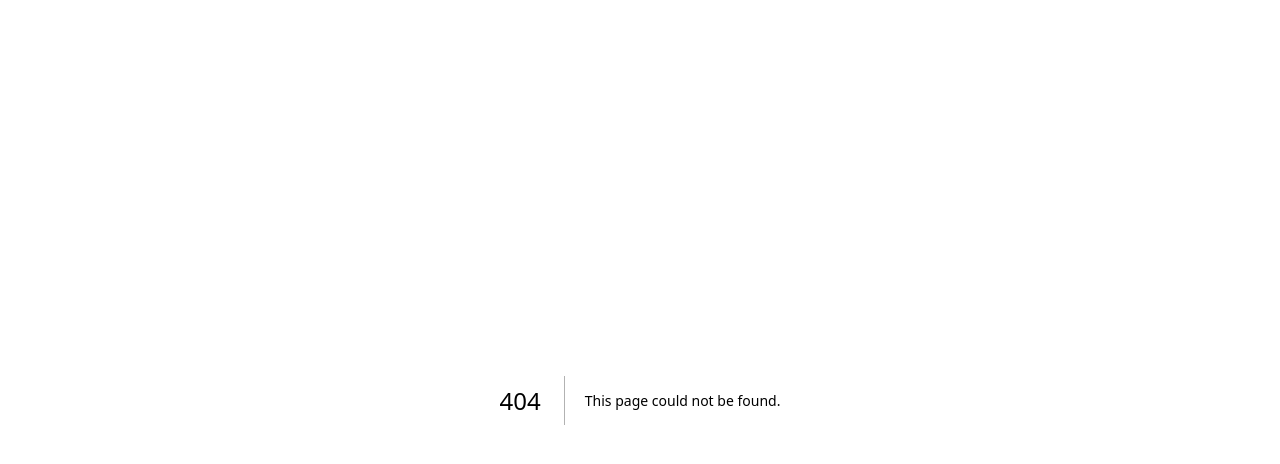
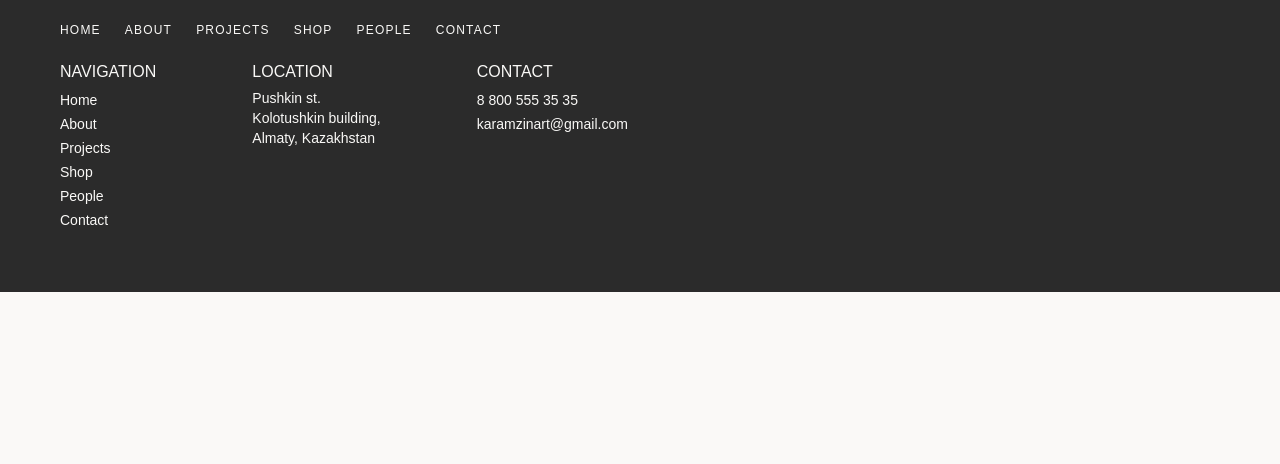
Before and after one commit to YankeeZuluDev/ongi-website, a Next.js app: page /about in a window 1280 px wide. Before the commit this address had no page. Shown: the top 464 px of the page. Built offline with nearby package versions, Linux system fonts and the light colour scheme.

Commit message:
Add smooth transition

```diff
--- /dev/null
+++ b/app/about/page.tsx
@@ -0,0 +1,13 @@
+import Footer from "../components/sections/shared/Footer";
+import Navbar from "../components/ui/Navbar";
+
+export default function About() {
+  return (
+    <>
+      <Navbar />
+      <main className="bg-foreground no-scrollbar">
+        <Footer />
+      </main>
+    </>
+  );
+}
--- a/app/components/sections/home/Contact.tsx
+++ b/app/components/sections/home/Contact.tsx
@@ -40,7 +40,7 @@ export default function Contact() {
             </div>
           </div>
         </div>
-        <div className="col-span-12 row-span-4 p-15">
+        <div className="col-span-12 row-span-4">
           <Footer />
         </div>
       </div>
--- a/app/components/sections/shared/Footer.tsx
+++ b/app/components/sections/shared/Footer.tsx
@@ -2,7 +2,7 @@ import Link from "next/link";
 
 export default function Footer() {
   return (
-    <div className="flex gap-x-24 h-full text-background">
+    <div className="flex gap-x-24 h-full text-background p-15">
       <div>
         <ul>
           <li>
--- a/app/components/ui/Navbar.tsx
+++ b/app/components/ui/Navbar.tsx
@@ -8,7 +8,7 @@ export default function Navbar() {
           <Link href={"/"} className="hover:underline underline-offset-6 decoration-1">Home</Link>
         </li>
         <li>
-          <Link href={"/"} className="hover:underline underline-offset-6 decoration-1">About</Link>
+          <Link href={"/about"} className="hover:underline underline-offset-6 decoration-1">About</Link>
         </li>
         <li>
           <Link href={"/"} className="hover:underline underline-offset-6 decoration-1">Projects</Link>
--- /dev/null
+++ b/app/components/ui/Section.tsx
@@ -0,0 +1,7 @@
+import { ReactNode } from "react";
+
+export default function Section({ children }: { children: ReactNode }) {
+  return (
+    <section>{children}</section>
+  );
+}
--- a/app/globals.css
+++ b/app/globals.css
@@ -19,6 +19,18 @@
   }
 } */
 
+/* globals.css */
+.no-scrollbar::-webkit-scrollbar {
+  display: none;
+}
+
+.no-scrollbar {
+  -ms-overflow-style: none;
+  /* IE + Edge */
+  scrollbar-width: none;
+  /* Firefox */
+}
+
 body {
   background: var(--background);
   color: var(--foreground);
@@ -27,7 +39,7 @@ body {
 
 section {
   opacity: 0;
-  transition: opacity 600ms ease-in-out;
+  transition: opacity 500ms ease-in-out;
 }
 
 section.current-section {
--- a/app/page.tsx
+++ b/app/page.tsx
@@ -8,7 +8,7 @@ import FeaturedProject from "./components/sections/home/FeaturedProject";
 import FeaturedProjectGallery from "./components/sections/home/FeaturedProjectGallery";
 import Contact from "./components/sections/home/Contact";
 
-const TRANSITION_DURATION = 600;
+const TRANSITION_DURATION = 500;
 
 export default function Home() {
   const mainRef = useRef<HTMLElement>(null);
@@ -66,7 +66,7 @@ export default function Home() {
             setTimeout(() => {
               setIsTransitioning(false);
             }, TRANSITION_DURATION);
-          }, 250);
+          }, 225);
         }, TRANSITION_DURATION);
       }
     };
@@ -79,7 +79,7 @@ export default function Home() {
   return (
     <>
       <Navbar />
-      <main ref={mainRef} className="h-screen overflow-y-scroll snap-y snap-mandatory bg-foreground">
+      <main ref={mainRef} className="h-screen overflow-y-scroll snap-y snap-mandatory bg-foreground no-scrollbar">
         <Hero />
         <LatestCollection />
         <FeaturedProject />
```
Also changed, not shown: 1 other file (tests, documents, lock files or other folders).
